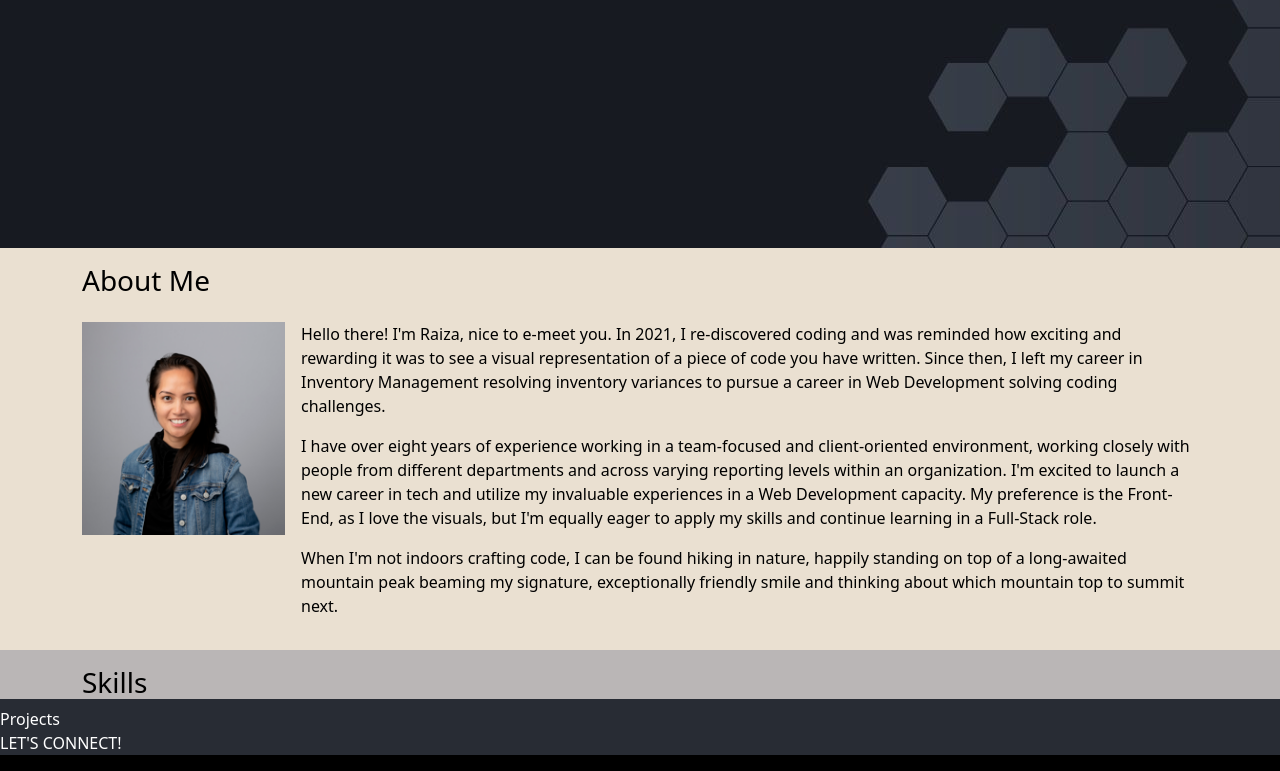
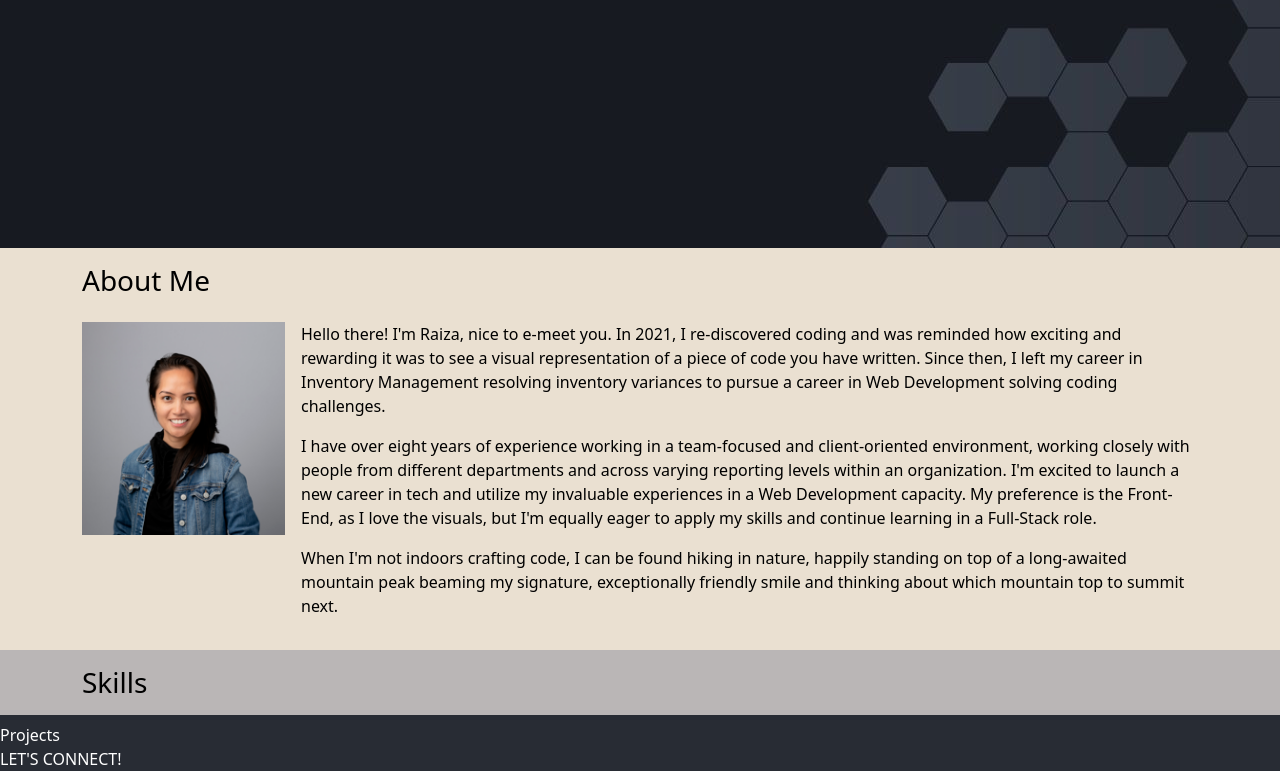
Before and after one commit to Raiza-D/my-portfolio, a React (Create React App) app: page / in a window 1280 px wide. Shown: the part 618-1389 px from the top of the page. Built offline with nearby package versions, Linux system fonts and the light colour scheme.

Commit message:
Add bottom padding to Skills header to add spacing, using bootstrap built in class.

```diff
--- a/src/components/Skills.jsx
+++ b/src/components/Skills.jsx
@@ -7,7 +7,7 @@ export default function Skills() {
   return (
     <div className="skills">
       <Container>
-        <h3 className="pt-3">Skills</h3>
+        <h3 className="pt-3 pb-3">Skills</h3>
       </Container>
     </div>
   );
```
